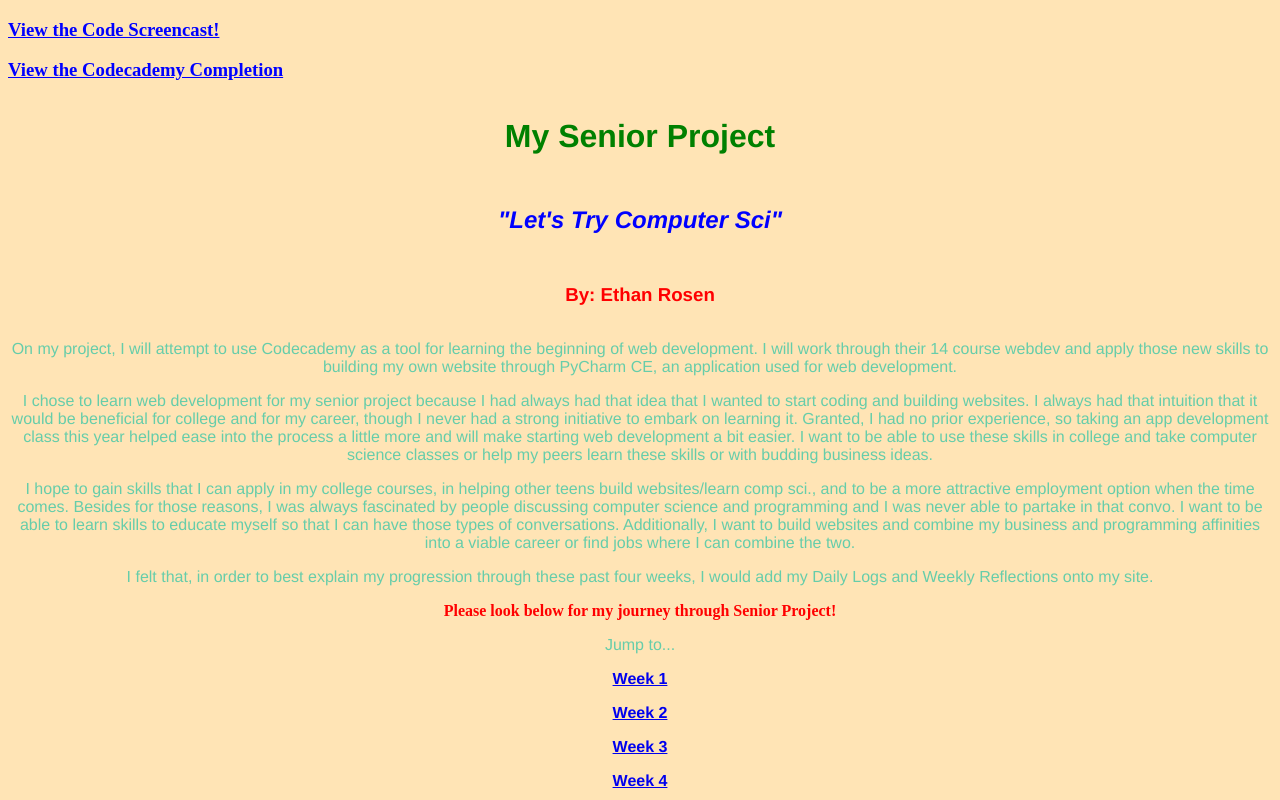
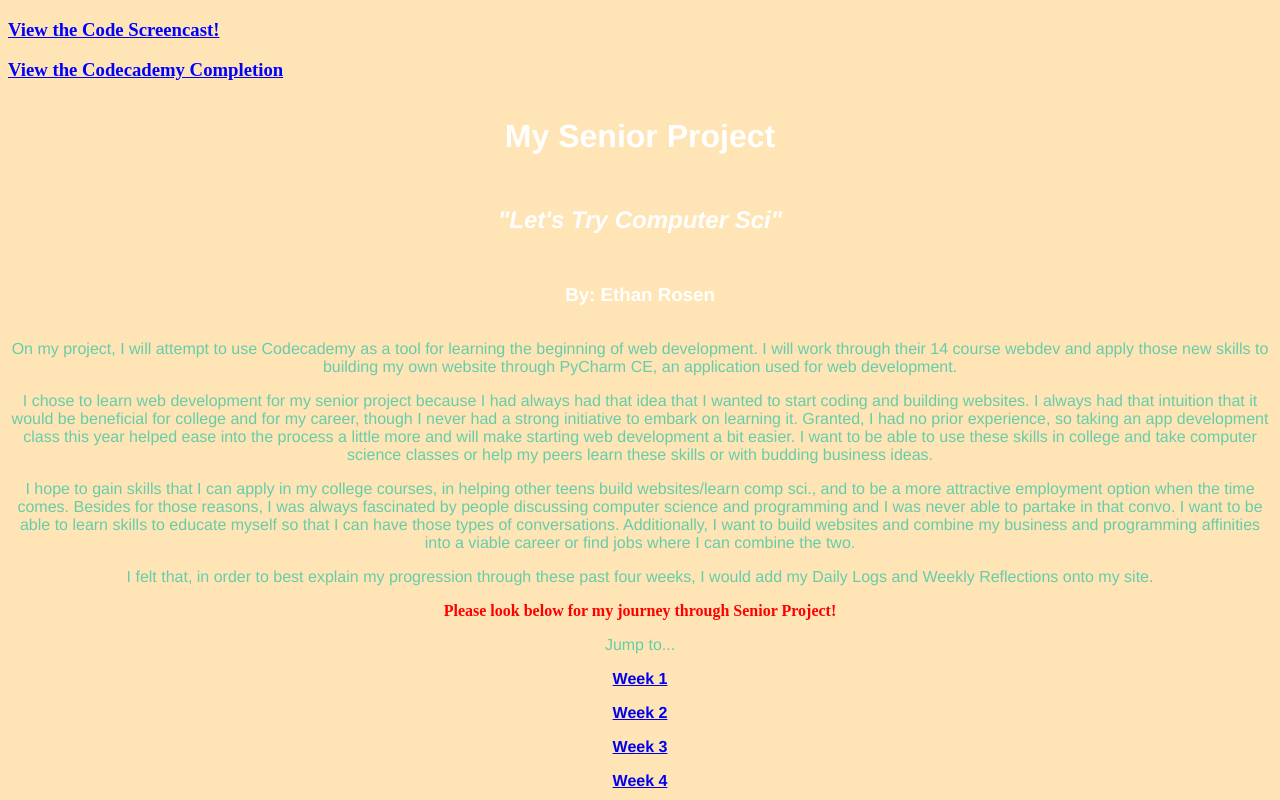
Before and after one commit to etrosen/SeniorProject, a plain HTML site: page Senior Project Site.html in a window 1280 px wide. Shown: the top 800 px of the page. Drawn offline with Linux system fonts and the light colour scheme.

Commit message:
Initial check-in.2

```diff
--- a/style.css
+++ b/style.css
@@ -12,21 +12,21 @@ font-family: helvetica;
 }
 
 #myseniorproject {
-color: green;
+color: white;
 text-align: center;
 font-family: helvetica;
 padding: 15px;
 }
 
 #projecttitle {
-color: blue;
+color: white;
 text-align: center;
 font-family: helvetica;
 padding: 15px;
 }
 
 #by {
-color: red;
+color: white;
 text-align: center;
 font-family: helvetica;
 padding: 15px;
```
